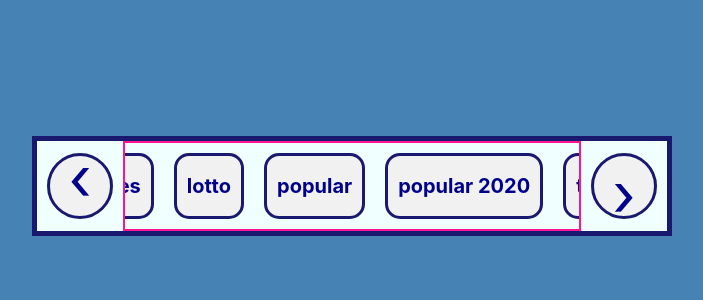
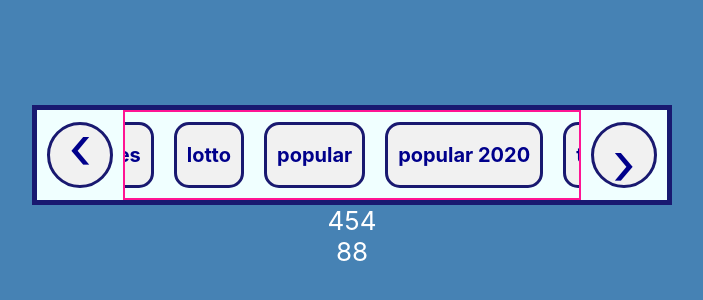
Before and after one commit to tom2kota/category-pagination, a React (Create React App) app: page / in a window 1280 px wide. Shown: the part 214-514 px from the top of the page, without its empty margins (288-991 px from the left). Built offline with nearby package versions, Linux system fonts and the light colour scheme.

Commit message:
Update files

```diff
--- a/src/components/Pagination/Pagination.tsx
+++ b/src/components/Pagination/Pagination.tsx
@@ -13,26 +13,46 @@
         'top 2020'
     ]
 
+    const listRef = useRef(null);
     const itemRef = useRef(null);
     const [value, setValue] = useState(0);
+    const [val, setVal] = useState(0);
+    const [paginationListValue, setPaginationListValue] = useState(0);
 
     useEffect(() => {
-        const resizeObserver = new ResizeObserver((entries) => {
-            console.log('resizeObserver => .Pagination-list width: ', entries.map(x => x.target.clientWidth));
+
+        const resizeListObserver = new ResizeObserver((entries) => {
+            // console.log('resizeObserver => .Pagination-list width: ', entries.map(x => x.target.clientWidth));
+            // @ts-ignore
+            setPaginationListValue(entries.map(x => x.target.clientWidth))
         });
         // @ts-ignore
-        resizeObserver.observe(itemRef.current);
+        resizeListObserver.observe(listRef.current);
+
+
         if (value === 0) {
             // @ts-ignore
-            let computedWidth = Number.parseInt(window.getComputedStyle(itemRef.current, null).width)
+            let computedWidth = Number.parseInt(window.getComputedStyle(listRef.current, null).width);
             setValue(computedWidth);
         }
-    }, [value]);
+
+
+        if (val === 0) {
+            // @ts-ignore
+            let computedWidth = Number.parseInt(window.getComputedStyle(itemRef.current, null).width);
+            setVal(computedWidth);
+        }
+
+
+    }, [value, val]);
+
 
     const renderItems = () => items.map(item => {
+
+
         return (
-            <div key={Math.floor(Math.random() * 90000)}
-                 className="Pagination-items">{item}
+            <div ref={itemRef} key={Math.floor(Math.random() * 90000)} className="Pagination-items">
+                {item}
             </div>)
     })
 
@@ -40,11 +60,14 @@
         <>
             <div className="Pagination">
                 <div className="Pagination-controls left">&lsaquo;</div>
-                <div ref={itemRef} className="Pagination-list">
+                <div ref={listRef} className="Pagination-list">
                     {renderItems()}
                 </div>
                 <div className="Pagination-controls right">&rsaquo;</div>
             </div>
+
+            <div>{paginationListValue}</div>
+            <div>{val}</div>
         </>
     )
 }
```
